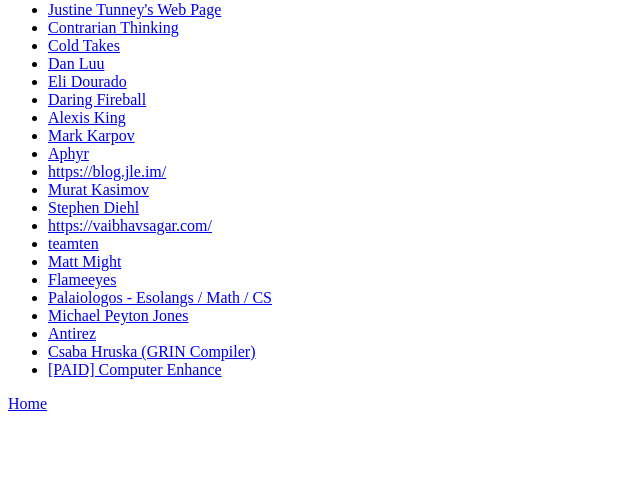
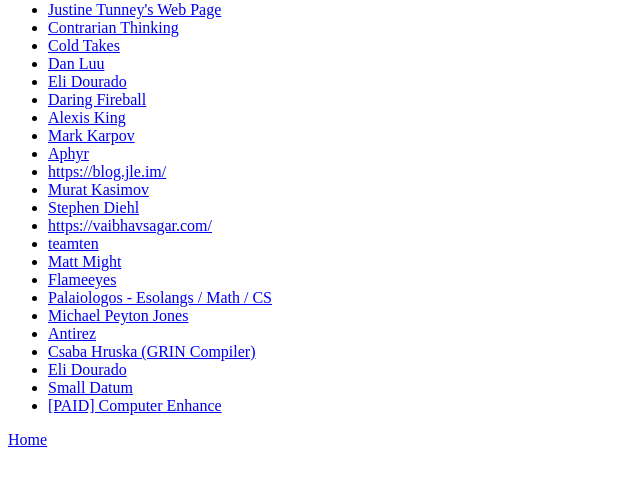
Before and after one commit to kwannoel/blog, a plain HTML site: page blogs-i-like.html in a window 1280 px wide. Shown: the part 79-562 px from the top of the page, without its empty margins (0-640 px from the left). Drawn offline with Linux system fonts and the light colour scheme.

Commit message:
update pinned

```diff
--- a/blogs-i-like.html
+++ b/blogs-i-like.html
@@ -71,7 +71,13 @@
     <a href="https://www.patreon.com/csaba_hruska/posts">Csaba Hruska (GRIN Compiler)</a>
   </li>
   <li>
-    <a href="https://elidourado.com/blog/">[PAID] Computer Enhance</a>
+    <a href="https://elidourado.com/blog/">Eli Dourado</a>
+  </li>
+  <li>
+    <a href="smalldatum.blogpost.com">Small Datum</a>
+  </li>
+  <li>
+    <a href="https://computerenhance.com/">[PAID] Computer Enhance</a>
   </li>
       </ul>
     </body>
```
Also changed, not shown: article-ideas.html (+1 -0 lines).
